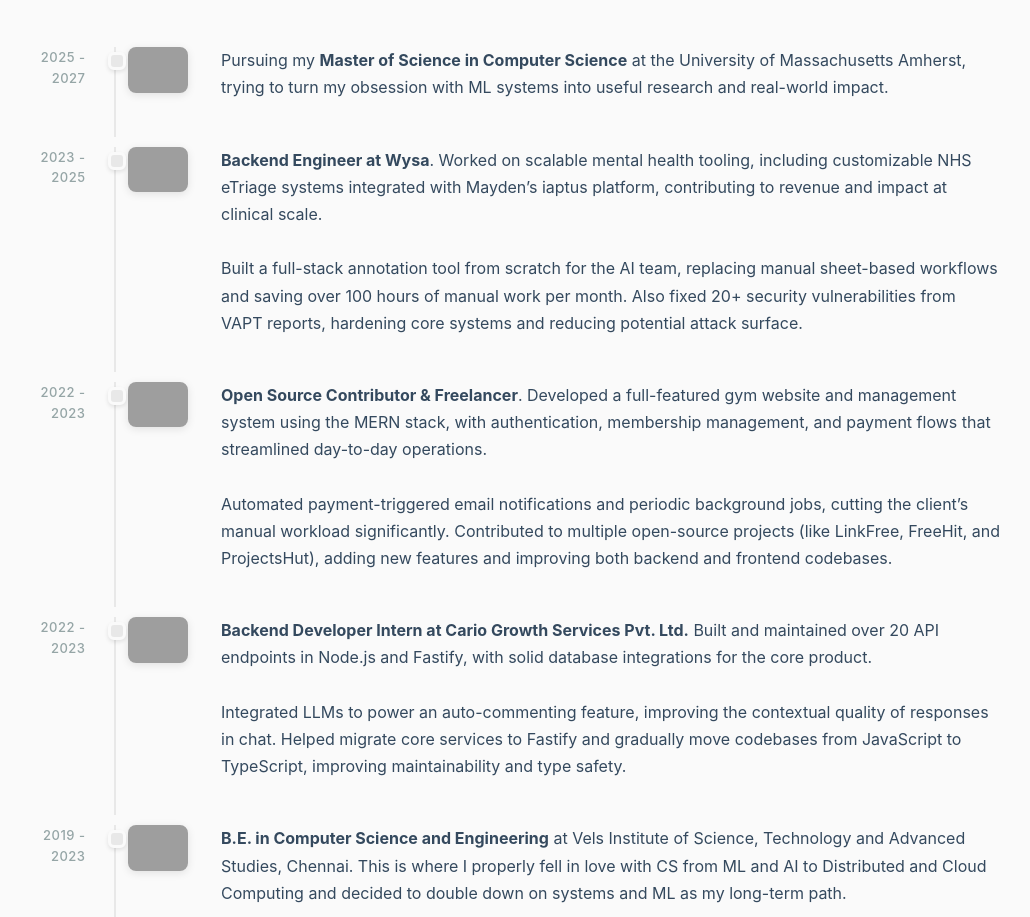
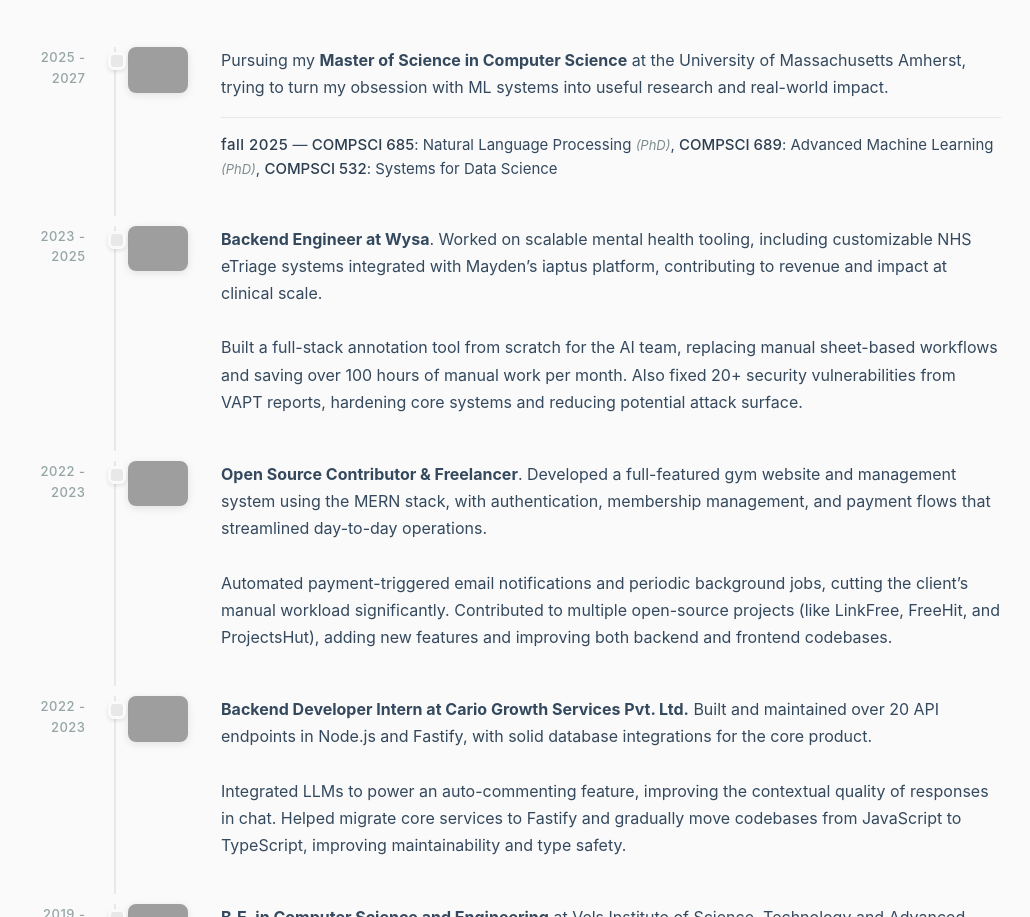
Before and after one commit to Deva-1903/portfolio, a website: page index.html in a window 1280 px wide. Shown: the part 817-1734 px from the top of the page, without its empty margins (124-1154 px from the left). Drawn offline with Linux system fonts and the light colour scheme; grey boxes are pictures that could not be loaded.

Commit message:
Add coursework details and styling for academic entries

```diff
--- a/content/content.json
+++ b/content/content.json
@@ -50,7 +50,37 @@
       {
         "timespan": "2025 - 2027",
         "logo": "https://upload.wikimedia.org/wikipedia/commons/thumb/2/23/UMass_Amherst_athletics_logo.svg/1200px-UMass_Amherst_athletics_logo.svg.png",
-        "description": "Pursuing my <strong>Master of Science in Computer Science</strong> at the University of Massachusetts Amherst, trying to turn my obsession with ML systems into useful research and real-world impact."
+        "description": "Pursuing my <strong>Master of Science in Computer Science</strong> at the University of Massachusetts Amherst, trying to turn my obsession with ML systems into useful research and real-world impact.",
+        "coursework": {
+          "semester": "fall 2025",
+          "categories": [
+            {
+              "title": "PhD-level courses",
+              "courses": [
+                {
+                  "code": "COMPSCI 685",
+                  "name": "Natural Language Processing",
+                  "current": true
+                },
+                {
+                  "code": "COMPSCI 689",
+                  "name": "Advanced Machine Learning",
+                  "current": true
+                }
+              ]
+            },
+            {
+              "title": "Master's level courses",
+              "courses": [
+                {
+                  "code": "COMPSCI 532",
+                  "name": "Systems for Data Science",
+                  "current": true
+                }
+              ]
+            }
+          ]
+        }
       },
       {
         "timespan": "2023 - 2025",
--- a/index.html
+++ b/index.html
@@ -205,18 +205,50 @@
         // History
         const historyContainer = document.getElementById("history");
         historyContainer.innerHTML = siteContent.history.entries
-          .map(
-            (entry) => `
+          .map((entry) => {
+            let courseworkHTML = "";
+            if (entry.coursework) {
+              // Collect all courses with their level
+              const allCourses = [];
+              entry.coursework.categories.forEach((category) => {
+                const isPhD = category.title.toLowerCase().includes("phd");
+                category.courses.forEach((course) => {
+                  allCourses.push({
+                    ...course,
+                    isPhD: isPhD,
+                  });
+                });
+              });
+
+              const coursesList = allCourses
+                .map((course) => {
+                  const courseText = `<span class="course-code">${course.code}</span>: ${course.name}`;
+                  return course.isPhD
+                    ? `${courseText} <span class="phd-indicator">(PhD)</span>`
+                    : courseText;
+                })
+                .join(", ");
+
+              courseworkHTML = `
+          <div class="entry-coursework">
+            <span class="semester-title">${entry.coursework.semester}</span> — ${coursesList}
+          </div>
+        `;
+            }
+            return `
         <div class="entry row">
           <div class="timespan">${entry.timespan}</div>
           <div class="ico">
             <div class="entry-dot"></div>
             <img src="${entry.logo}" />
           </div>
-          <div class="desc">${entry.description}</div>
+          <div class="desc">
+            ${entry.description}
+            ${courseworkHTML}
+          </div>
         </div>
-      `
-          )
+      `;
+          })
           .join("");
 
         // Writing
--- a/styles/styles.css
+++ b/styles/styles.css
@@ -600,6 +600,20 @@
   color: var(--text-secondary);
 }
 
+.entry-coursework {
+  margin-top: 15px;
+  padding-top: 15px;
+  border-top: 1px solid var(--border-light);
+  font-size: 15px;
+  line-height: 1.6;
+  color: var(--text-secondary);
+}
+
+.entry-coursework .semester-title {
+  font-weight: 500;
+  color: var(--text-primary);
+}
+
 .desc a {
   color: var(--accent-blue);
   text-decoration: none;
@@ -702,6 +716,108 @@
   .about-content p {
     font-size: 15px;
     line-height: 1.6;
+  }
+}
+
+/* Coursework Section */
+#coursework {
+  margin-bottom: 50px;
+}
+
+.coursework-content {
+  padding: 0;
+}
+
+.semester {
+  margin-bottom: 30px;
+}
+
+.semester:last-child {
+  margin-bottom: 0;
+}
+
+.semester-title {
+  font-size: 16px;
+  font-weight: 500;
+  color: var(--text-primary);
+  margin-bottom: 12px;
+  text-transform: lowercase;
+  letter-spacing: 0.5px;
+}
+
+.entry-coursework .semester-title {
+  font-size: 15px;
+  margin-bottom: 10px;
+}
+
+.course-category {
+  margin-bottom: 20px;
+}
+
+.course-category:last-child {
+  margin-bottom: 0;
+}
+
+.category-title {
+  font-size: 14px;
+  font-weight: 400;
+  color: var(--text-secondary);
+  margin-bottom: 6px;
+  font-style: italic;
+}
+
+.entry-coursework .category-title {
+  font-size: 13px;
+  margin-bottom: 5px;
+}
+
+.course-list {
+  list-style: none;
+  padding-left: 0;
+  margin: 0;
+}
+
+.course-item {
+  font-size: 15px;
+  line-height: 1.7;
+  color: var(--text-secondary);
+  padding: 3px 0;
+  transition: color 0.3s ease;
+}
+
+.entry-coursework .course-item {
+  font-size: 14px;
+  line-height: 1.6;
+  padding: 2px 0;
+}
+
+.course-code {
+  font-weight: 500;
+  color: var(--text-primary);
+  font-size: 15px;
+}
+
+.phd-indicator {
+  font-size: 13px;
+  color: var(--text-muted);
+  font-style: italic;
+  font-weight: 400;
+}
+
+.current-badge {
+  color: var(--accent-blue);
+  font-weight: 500;
+  margin-left: 4px;
+}
+
+@media (max-width: 768px) {
+  .course-item {
+    font-size: 15px;
+    line-height: 1.7;
+  }
+
+  .course-code {
+    font-size: 14px;
   }
 }
 
```
